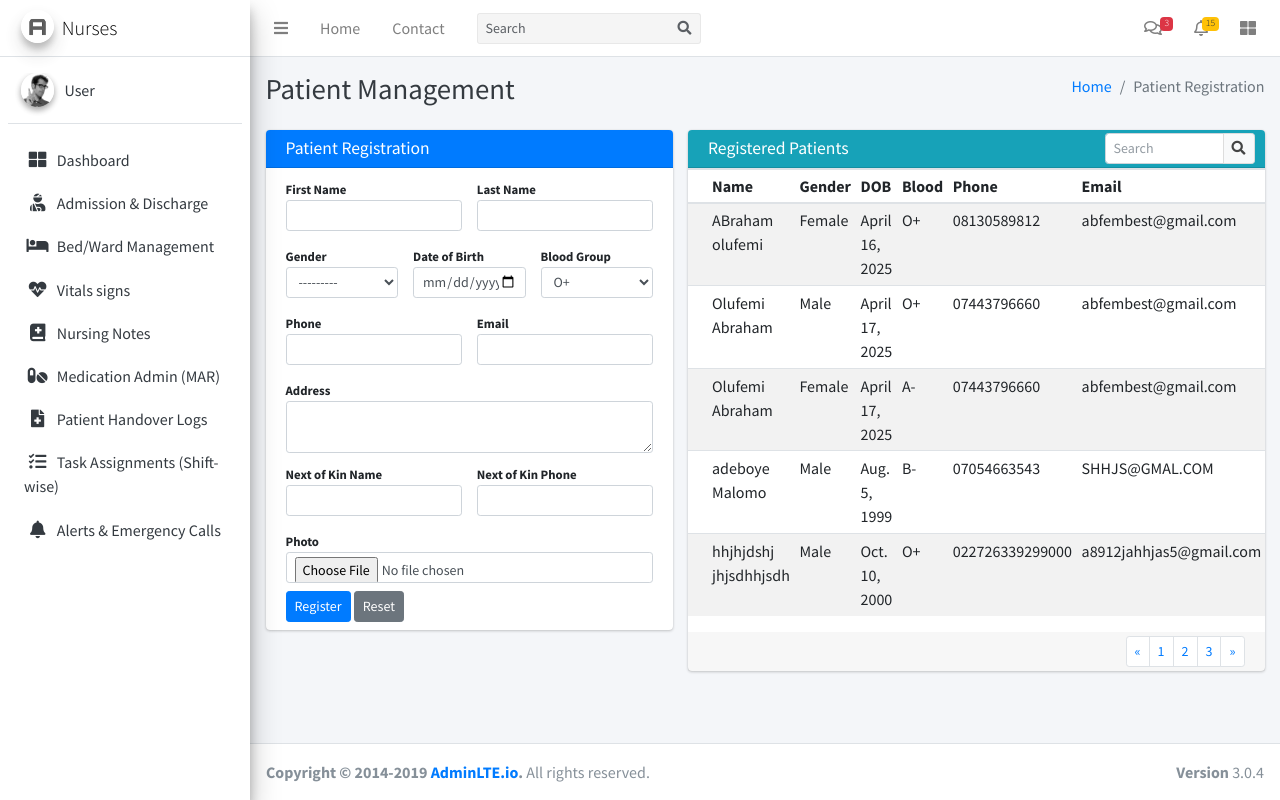
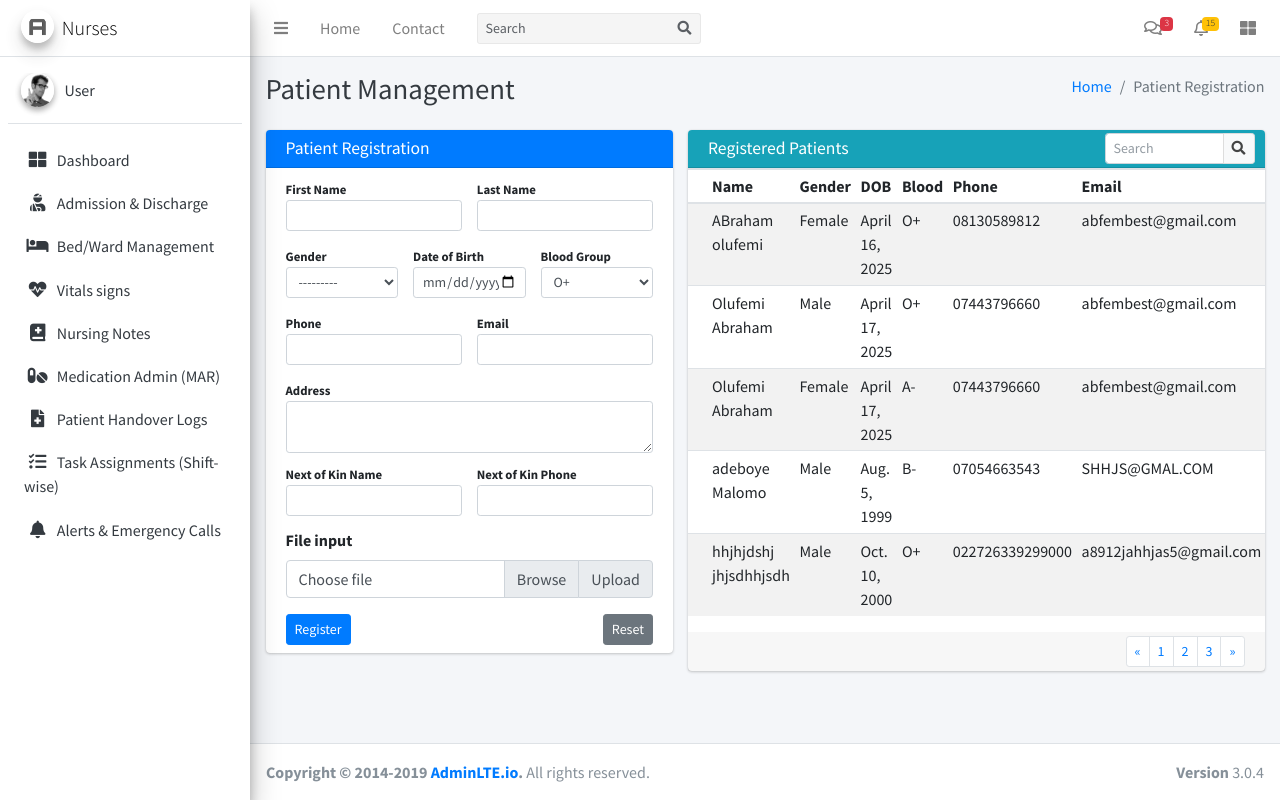
Before and after one commit to abfembest/hospitalsystems, a Django app: page /newpatient/ in a window 1280 px wide. Run offline with Django 5.2, Linux system fonts and the light colour scheme; data comes from the database, SQL or seed files in the repository; both versions use the stored data as it was after the commit; some libraries are stand-ins or nearby versions.

Commit message:
I have updated the table and some files

```diff
--- a/hospapp/templates/nurses/register_patient.html
+++ b/hospapp/templates/nurses/register_patient.html
@@ -278,17 +278,35 @@
 
                             <!-- Row 6: Photo -->
                             <div class="form-group mb-2">
-                                <label class="mb-0 small">Photo</label>
-                                {{ form.photo|add_class:"form-control form-control-sm" }}
-                                {% for error in form.photo.errors %}
-                                <div class="text-danger small">{{ error }}</div>
-                                {% endfor %}
+
+
+                                 <div class="form-group">
+                                    <label for="exampleInputFile">File input</label>
+                                    <div class="input-group">
+                                        <div class="custom-file">
+                                            <input type="file" class="custom-file-input" id="exampleInputFile">
+                                            <label class="custom-file-label" for="exampleInputFile">
+                                                Choose file </label>
+                                                {{ form.photo|add_class:"d-none" }}
+                                                {% for error in form.photo.errors %}
+                                                <div class="text-danger small">{{ error }}</div>
+                                                {% endfor %}
+                                        </div>
+                                        <div class="input-group-append">
+                                            <span class="input-group-text">Upload</span>
+                                        </div>
+                                    </div>
+                                </div>
+
+
+
+
                             </div>
 
                             <!-- Buttons -->
                             <div class="form-group mb-0">
                                 <button type="submit" class="btn btn-primary btn-sm">Register</button>
-                                <button type="reset" class="btn btn-secondary btn-sm">Reset</button>
+                                <button type="reset" class="btn btn-secondary btn-sm float-right">Reset</button>
                             </div>
                         </div>
                     </form>
```
Also changed, not shown: db.sqlite3, media/patient_photos/WIN_20240406_20_49_57_Pro_S6tvR09.jpg (added).
